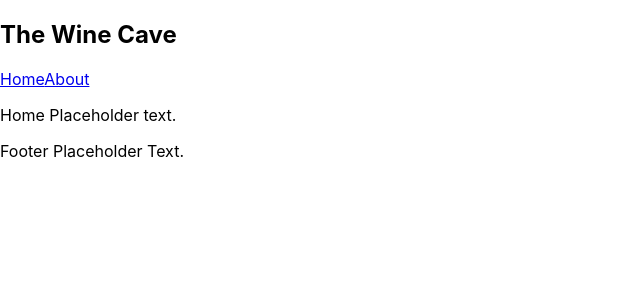
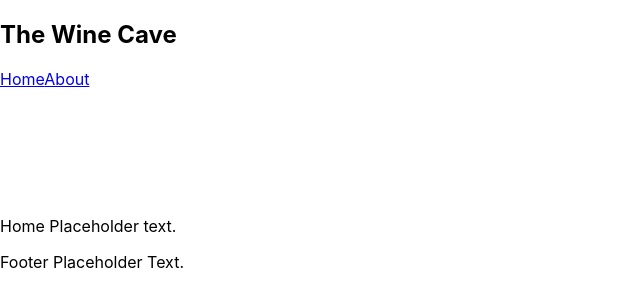
Before and after one commit to bowdumb/the-wine-cave, a React (Create React App) app in the folder wine-cave/: page / in a window 1280 px wide. Shown: the top 308 px of the page, without its empty margins (0-640 px from the left). Built offline with nearby package versions, Linux system fonts and the light colour scheme.

Commit message:
Adding the first CSS.

```diff
--- a/wine-cave/src/styles/Navbar.css
+++ b/wine-cave/src/styles/Navbar.css
@@ -0,0 +1,5 @@
+.navbar {
+    width: 100%;
+    height: 180px;
+    position: relative;
+}
```
